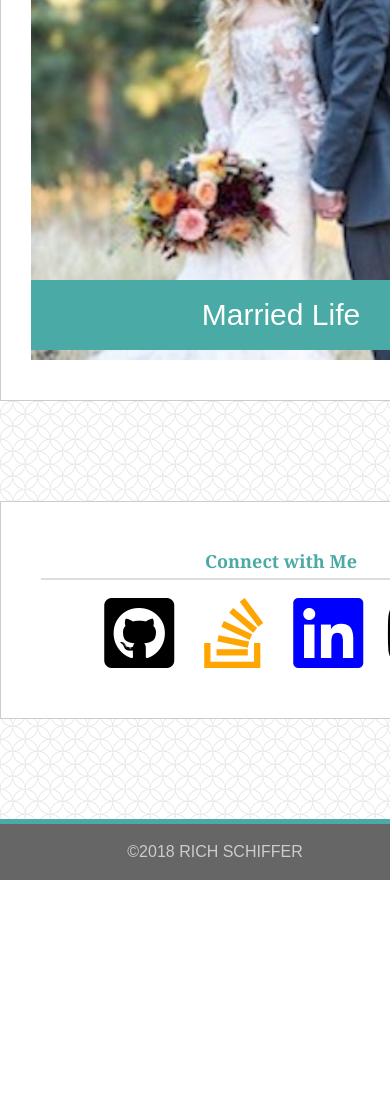
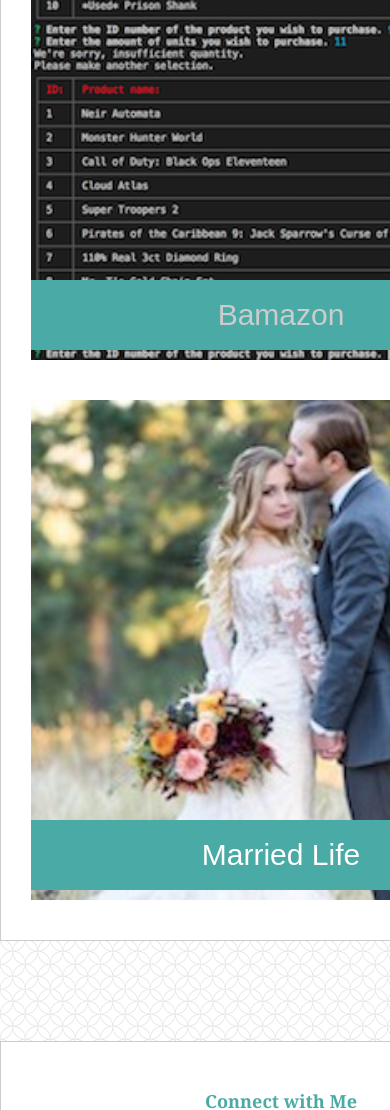
Before and after one commit to filthyrrrich/Responsive-Portfolio, a plain HTML site: page portfolio.html in a window 390 px wide. Shown: the part 4311-5421 px from the top of the page. Before the commit the page ends 5191 px from the top, so only its background shows below. Drawn offline with Linux system fonts and the light colour scheme.

Commit message:
updated portfolio

```diff
--- a/assets/css/style.css
+++ b/assets/css/style.css
@@ -228,7 +228,7 @@ a.insta, a.gsquare {
         width: 259px;
         padding-bottom: 10px;
     }
-    #pimg1, #pimg2, #pimg3, #pimg4, #pimg5, #pimg6, #pimg7, #pimg8 {
+    #pimg1, #pimg2, #pimg3, #pimg4, #pimg5, #pimg6, #pimg7, #pimg8, #pimg9 {
         height: 275px;
         width: 275px;
     }
@@ -274,7 +274,7 @@ a.insta, a.gsquare {
         height: 500px;
         width: 500px;
     }
-    #pimg1, #pimg2, #pimg3, #pimg4, #pimg5, #pimg6, #pimg7, #pimg8 {
+    #pimg1, #pimg2, #pimg3, #pimg4, #pimg5, #pimg6, #pimg7, #pimg8, #pimg9 {
         height: 500px;
         width: 500px;
     }
--- a/portfolio.html
+++ b/portfolio.html
@@ -96,10 +96,18 @@
             </div>
             <div class="thumbnail">
                 <div class="imgtag">
+                    <h3><a href="https://github.com/filthyrrrich/Bamazon" target="_blank">Bamazon</a></h3>
+                </div>
+                <a href="https://youtu.be/Igt3z_AAl4c" target="_blank">
+                    <img src="./assets/images/Bamazon-pimg.png" alt="Bamazon" id="pimg8">
+                </a>
+            </div>
+            <div class="thumbnail">
+                <div class="imgtag">
                     <h3>Married Life</h3>
                 </div>
                 <a href="">
-                    <img src="./assets/images/married copy.JPG" alt="My Picture" id="pimg8">
+                    <img src="./assets/images/married copy.JPG" alt="My Picture" id="pimg9">
                 </a>
             </div>
         </div>
```
Also changed, not shown: assets/images/Bamazon-pimg.png (added).
